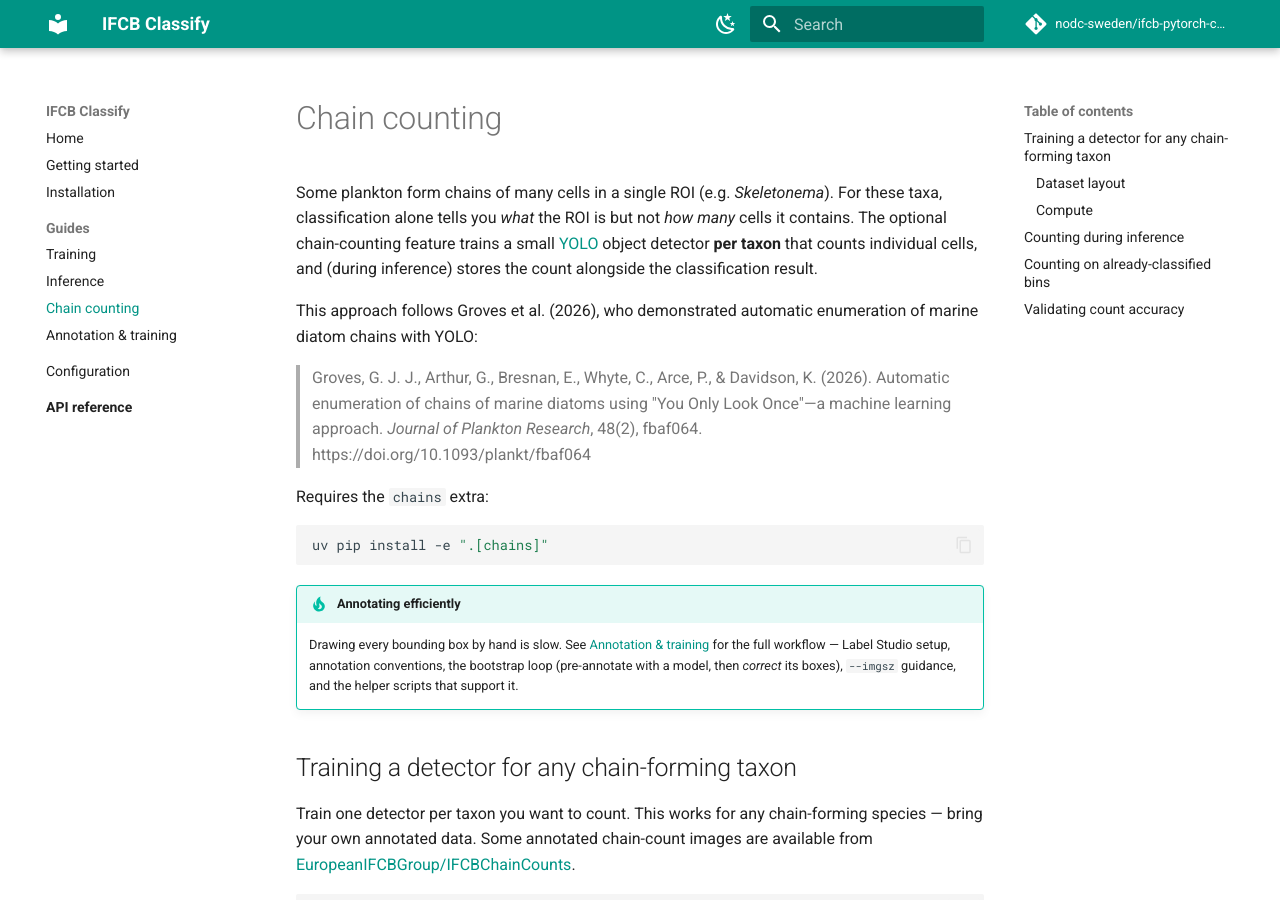
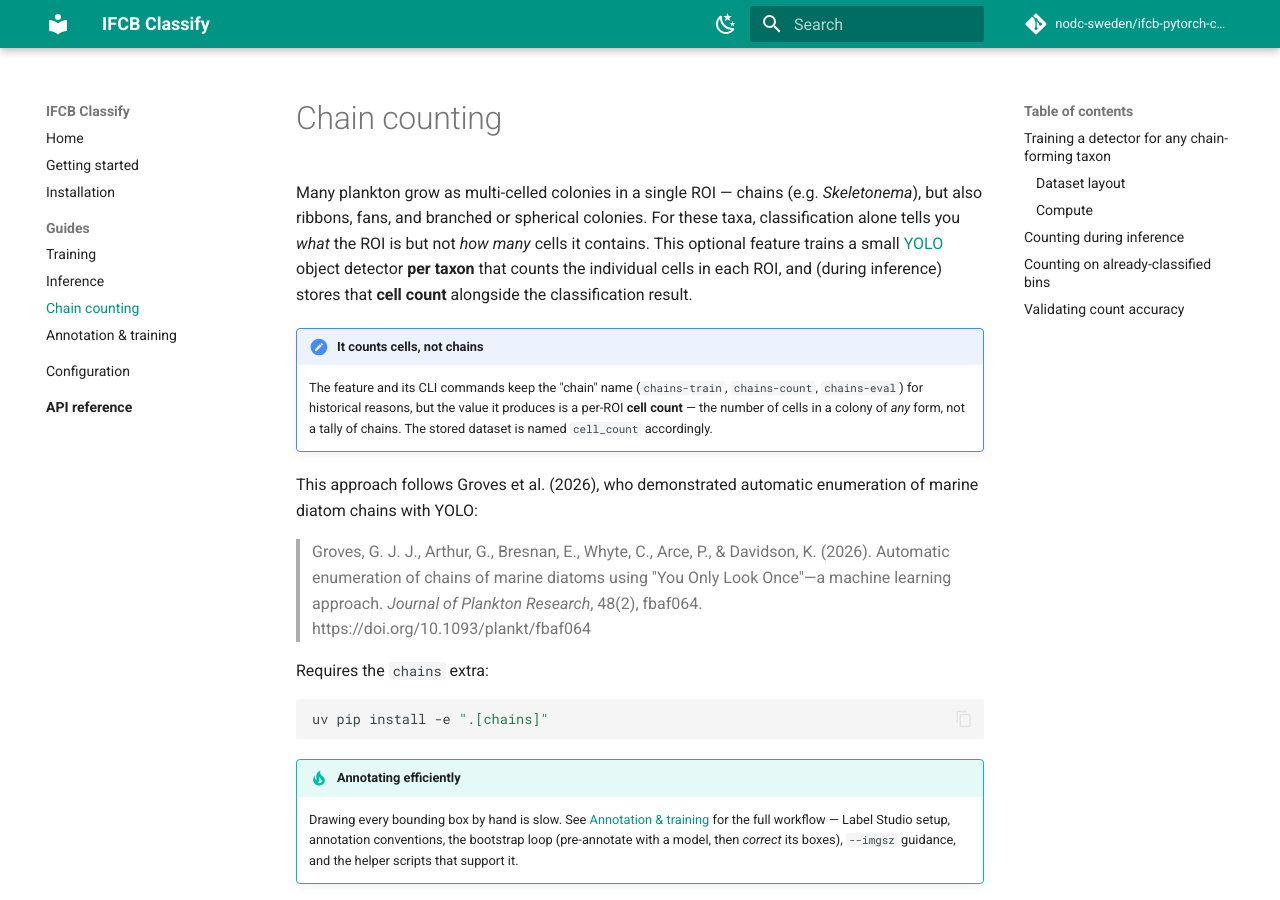
Before and after one commit to nodc-sweden/ifcb-pytorch-classify, an MkDocs documentation site: the page built from docs/guides/chain-counting.md, in a window 1280 px wide and 900 px high. Built offline with MkDocs 1.6.1 and Material for MkDocs 9.7.7, drawn with Linux system fonts in a browser that asks for light colours; comment, search, counter and statistics services are not loaded; some of the changed text lies outside the part shown.

Commit message:
docs: clarify chain counting reports per-ROI cell counts for colonies of any form

```diff
--- a/docs/guides/chain-counting.md
+++ b/docs/guides/chain-counting.md
@@ -1,11 +1,19 @@
 # Chain counting
 
-Some plankton form chains of many cells in a single ROI (e.g. *Skeletonema*).
-For these taxa, classification alone tells you *what* the ROI is but not *how
-many* cells it contains. The optional chain-counting feature trains a small
+Many plankton grow as multi-celled colonies in a single ROI — chains (e.g.
+*Skeletonema*), but also ribbons, fans, and branched or spherical colonies. For
+these taxa, classification alone tells you *what* the ROI is but not *how many*
+cells it contains. This optional feature trains a small
 [YOLO](https://docs.ultralytics.com/) object detector **per taxon** that counts
-individual cells, and (during inference) stores the count alongside the
-classification result.
+the individual cells in each ROI, and (during inference) stores that **cell
+count** alongside the classification result.
+
+!!! note "It counts cells, not chains"
+    The feature and its CLI commands keep the "chain" name (`chains-train`,
+    `chains-count`, `chains-eval`) for historical reasons, but the value it
+    produces is a per-ROI **cell count** — the number of cells in a colony of
+    *any* form, not a tally of chains. The stored dataset is named `cell_count`
+    accordingly.
 
 This approach follows Groves et al. (2026), who demonstrated automatic
 enumeration of marine diatom chains with YOLO:
@@ -131,12 +139,10 @@ weights/IoU/conf used. Existing consumers ignore the extra dataset. See
 
 !!! info "What `cell_count` stores"
     The **number of cells in that ROI** — i.e. the number of boxes the detector
-    found in the image. Each ROI is one chain/colony (a chain, ribbon, fan,
-    branched or spherical colony), and `cell_count` is how many cells it
-    contains; it is *not* a tally of chains. `-1` means the ROI was not counted
-    (not a counted taxon, or below its classifier threshold). The feature is
-    still called "chain counting" for historical reasons, but it counts cells in
-    colonies of any form.
+    found in the image. Each ROI is one colony (a chain, ribbon, fan, branched or
+    spherical colony), and `cell_count` is how many cells it contains; it is
+    *not* a tally of colonies. `-1` means the ROI was not counted (not a counted
+    taxon, or below its classifier threshold).
 
 ## Counting on already-classified bins
 
```
Also changed, not shown: docs/guides/chain-counting-annotation.md (+3 -2 lines).
